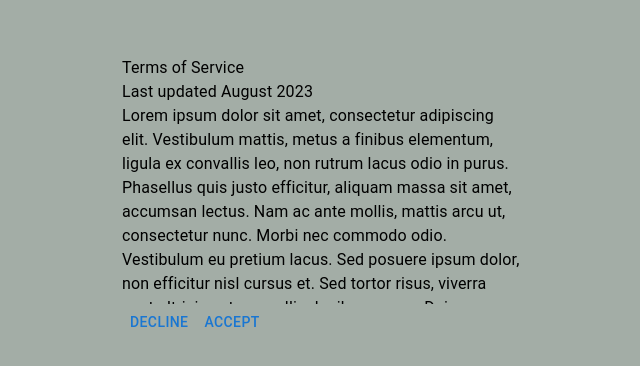
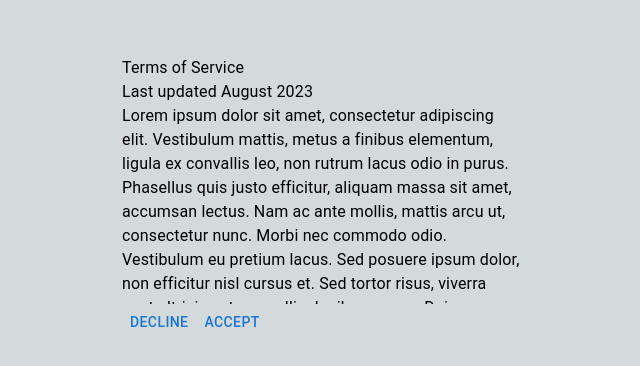
Before and after one commit to Lewinek/TermsOfService, a React (Create React App) app: page / in a window 1280 px wide. Shown: the part 202-568 px from the top of the page, without its empty margins (318-958 px from the left). Built offline with nearby package versions, Linux system fonts and the light colour scheme.

Commit message:
Change main page color

```diff
--- a/src/App.js
+++ b/src/App.js
@@ -12,7 +12,7 @@ function App() {
                 display: "flex",
                 justifyContent: "center",
                 alignItems: "center",
-                backgroundColor: "#a3ada6"
+                backgroundColor: "#D4D9DB"
             }}
         >
             <ScrollableAcceptanceBox></ScrollableAcceptanceBox>
```
